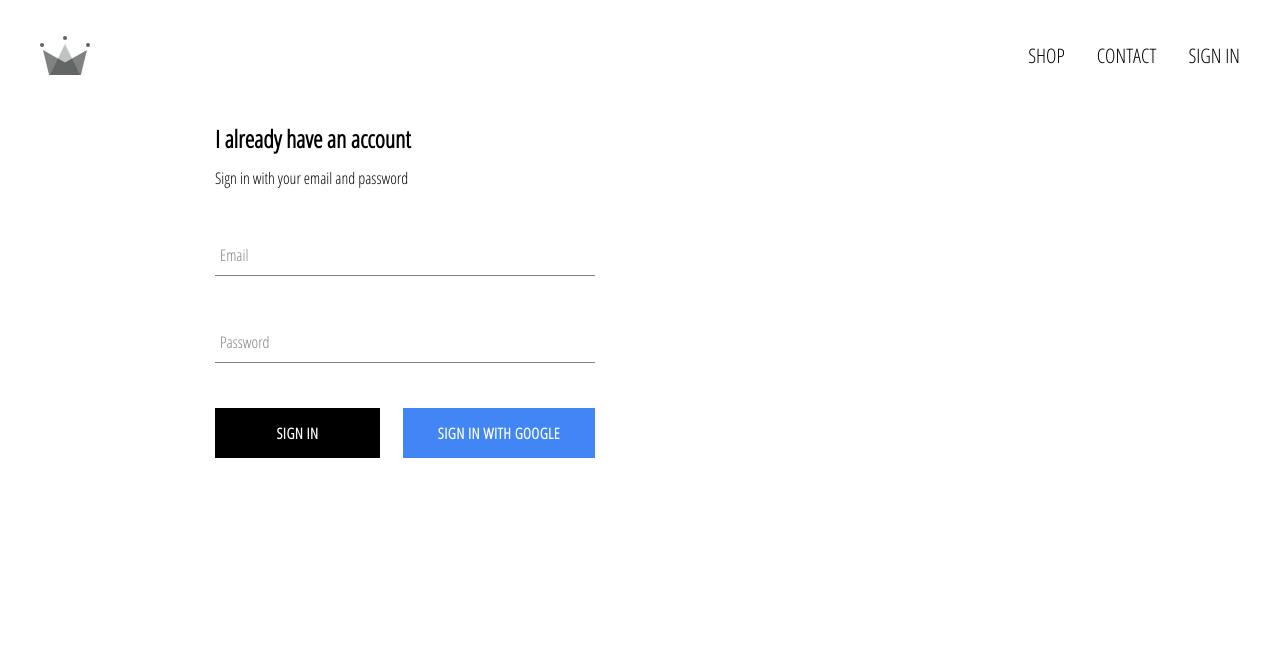
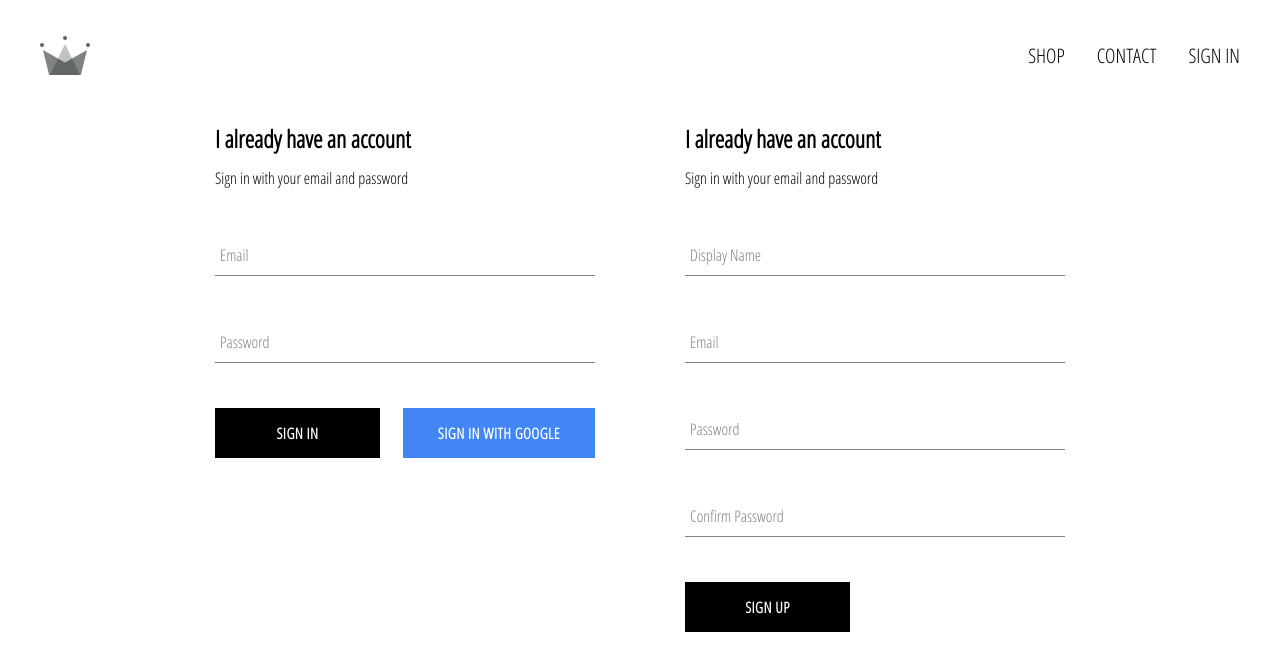
Before and after one commit to KevinSnijders/E-commerce, a React (Create React App) app: page /signin in a window 1280 px wide. Shown: the top 670 px of the page. Built offline with nearby package versions, Linux system fonts and the light colour scheme; no server answers.

Commit message:
Add sign up with email and password

```diff
--- a/src/App.tsx
+++ b/src/App.tsx
@@ -5,7 +5,7 @@ import Header from "./components/header/Header.component";
 import Home from "./pages/home/Home.component";
 import Shop from "./pages/shop/Shop.component";
 import Sign from "./pages/sign/Sign.component";
-import { auth } from "./firebase/firebase.utils";
+import { auth, createUserProfileDocument } from "./firebase/firebase.utils";
 
 import "./App.scss";
 
@@ -34,7 +34,8 @@ class App extends Component<Props, State & User> {
   }
 
   handleAuth = () => {
-    auth.onAuthStateChanged(user => {
+    auth.onAuthStateChanged(async user => {
+      createUserProfileDocument(user);
       if (user) {
         this.setState({
           currentUser: user
--- /dev/null
+++ b/src/components/sign-up/SignUp.component.tsx
@@ -0,0 +1,146 @@
+import React, { Component } from "react";
+
+import { Formik, Form, ErrorMessage } from "formik";
+import * as Yup from "yup";
+
+import CustomButton from "../custom-button/CustomButton.component";
+import { auth, createUserProfileDocument } from "../../firebase/firebase.utils";
+
+import {
+  CustomFieldContainer,
+  CustomFieldInput,
+  CustomFieldLabel
+} from "../form/CustomField.styles";
+
+import { SignUpContainer, SignUpTitle, SignUpSubtitle } from "./SignUp.styles";
+
+interface FormValues {
+  displayName: string;
+  email: string;
+  password: string;
+  confirmPassword: string;
+}
+
+const validationSchema = Yup.object().shape({
+  displayName: Yup.string().required("Display name is required"),
+  email: Yup.string()
+    .email("Email not valid")
+    .required("Email is required"),
+  password: Yup.string()
+    .required("Password is required")
+    .min(8, "Password must have at least 8 characters "),
+  confirmPassword: Yup.string()
+    .oneOf([Yup.ref("password"), null], "Passwords must match")
+    .required("Password confirm is required")
+});
+
+class SignUp extends Component<{}, FormValues> {
+  componentDidMount() {
+    return null;
+  }
+
+  render() {
+    return (
+      <SignUpContainer>
+        <SignUpTitle>I already have an account</SignUpTitle>
+        <SignUpSubtitle>Sign in with your email and password</SignUpSubtitle>
+        <Formik
+          initialValues={{
+            displayName: "",
+            email: "",
+            password: "",
+            confirmPassword: ""
+          }}
+          validationSchema={validationSchema}
+          onSubmit={async (
+            values: FormValues,
+            { setSubmitting, resetForm }
+          ) => {
+            if (values) {
+              setSubmitting(true);
+              const { user } = await auth.createUserWithEmailAndPassword(
+                values.email,
+                values.password
+              );
+              createUserProfileDocument(user, {
+                displayName: values.displayName
+              });
+              resetForm();
+              setSubmitting(false);
+            }
+          }}
+        >
+          {({ values, handleChange, handleBlur, handleSubmit }) => (
+            <Form onSubmit={handleSubmit}>
+              <CustomFieldContainer>
+                <CustomFieldInput
+                  type="input"
+                  name="displayName"
+                  value={values.displayName}
+                  onChange={handleChange}
+                  onBlur={handleBlur}
+                />
+                <CustomFieldLabel
+                  className={values.displayName.length ? "shrink" : ""}
+                >
+                  Display Name
+                </CustomFieldLabel>
+                <ErrorMessage name="displayName" />
+              </CustomFieldContainer>
+
+              <CustomFieldContainer>
+                <CustomFieldInput
+                  type="email"
+                  name="email"
+                  value={values.email}
+                  onChange={handleChange}
+                  onBlur={handleBlur}
+                />
+                <CustomFieldLabel
+                  className={values.email.length ? "shrink" : ""}
+                >
+                  Email
+                </CustomFieldLabel>
+                <ErrorMessage name="email" />
+              </CustomFieldContainer>
+              <CustomFieldContainer>
+                <CustomFieldInput
+                  type="password"
+                  name="password"
+                  value={values.password}
+                  onChange={handleChange}
+                  onBlur={handleBlur}
+                />
+                <CustomFieldLabel
+                  className={values.password.length ? "shrink" : ""}
+                >
+                  Password
+                </CustomFieldLabel>
+                <ErrorMessage name="password" />
+              </CustomFieldContainer>
+
+              <CustomFieldContainer>
+                <CustomFieldInput
+                  type="password"
+                  name="confirmPassword"
+                  value={values.confirmPassword}
+                  onChange={handleChange}
+                  onBlur={handleBlur}
+                />
+                <CustomFieldLabel
+                  className={values.confirmPassword.length ? "shrink" : ""}
+                >
+                  Confirm Password
+                </CustomFieldLabel>
+                <ErrorMessage name="confirmPassword" />
+              </CustomFieldContainer>
+              <CustomButton type="submit">SIGN UP</CustomButton>
+            </Form>
+          )}
+        </Formik>
+      </SignUpContainer>
+    );
+  }
+}
+
+export default SignUp;
--- /dev/null
+++ b/src/components/sign-up/SignUp.styles.jsx
@@ -0,0 +1,13 @@
+import styled from "styled-components";
+
+export const SignUpContainer = styled.div`
+  width: 38rem;
+  display: flex;
+  flex-direction: column;
+`;
+
+export const SignUpTitle = styled.h2`
+  margin: 0 0 1.2rem;
+`;
+
+export const SignUpSubtitle = styled.span``;
--- a/src/pages/sign/Sign.component.tsx
+++ b/src/pages/sign/Sign.component.tsx
@@ -1,5 +1,6 @@
 import React from "react";
 import SignIn from "../../components/sign-in/SignIn.component";
+import SignUp from "../../components/sign-up/SignUp.component";
 
 import { SignContainer } from "./Sign.styles";
 
@@ -7,6 +8,7 @@ const Sign = () => {
   return (
     <SignContainer>
       <SignIn />
+      <SignUp />
     </SignContainer>
   );
 };
```
